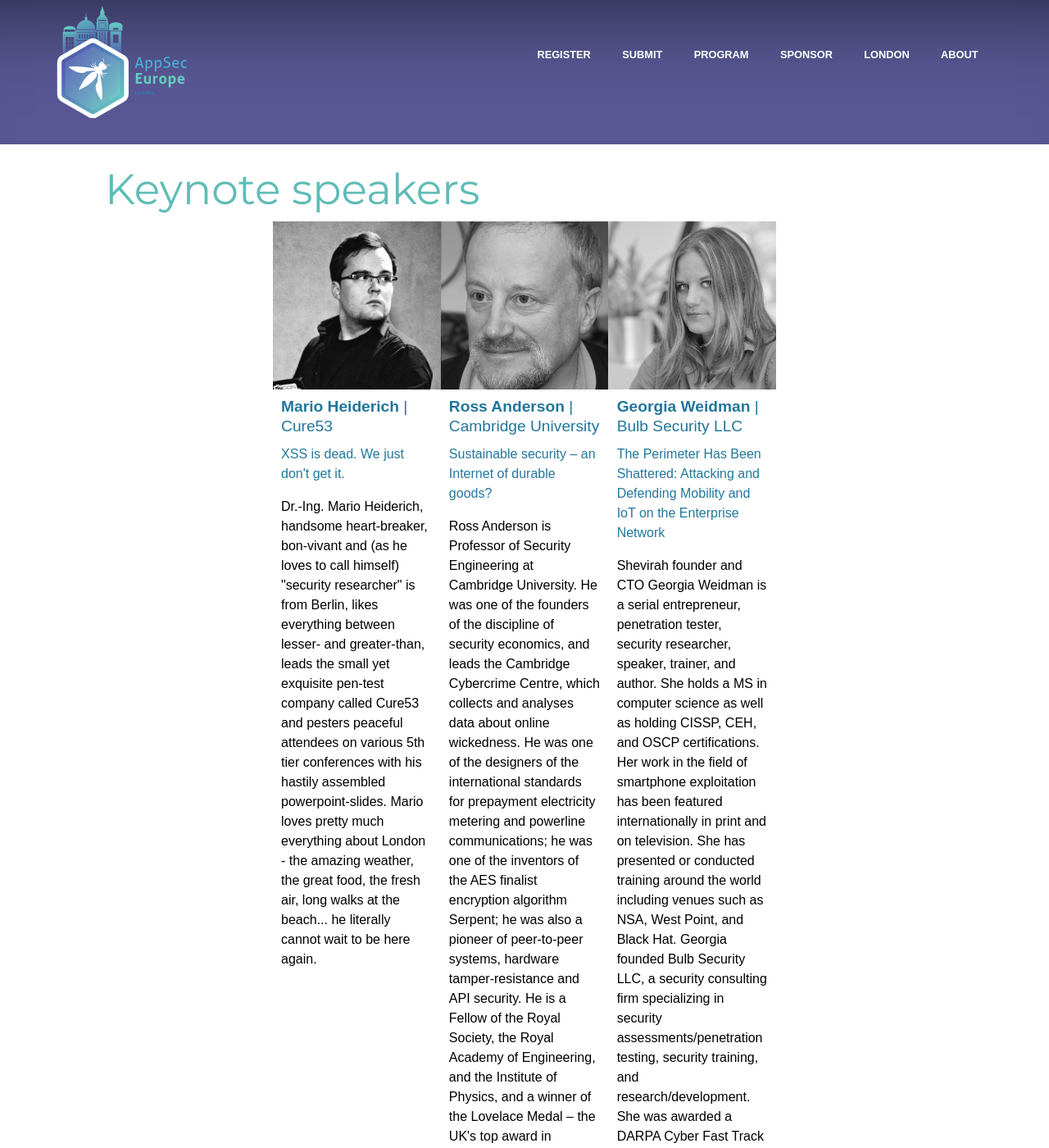
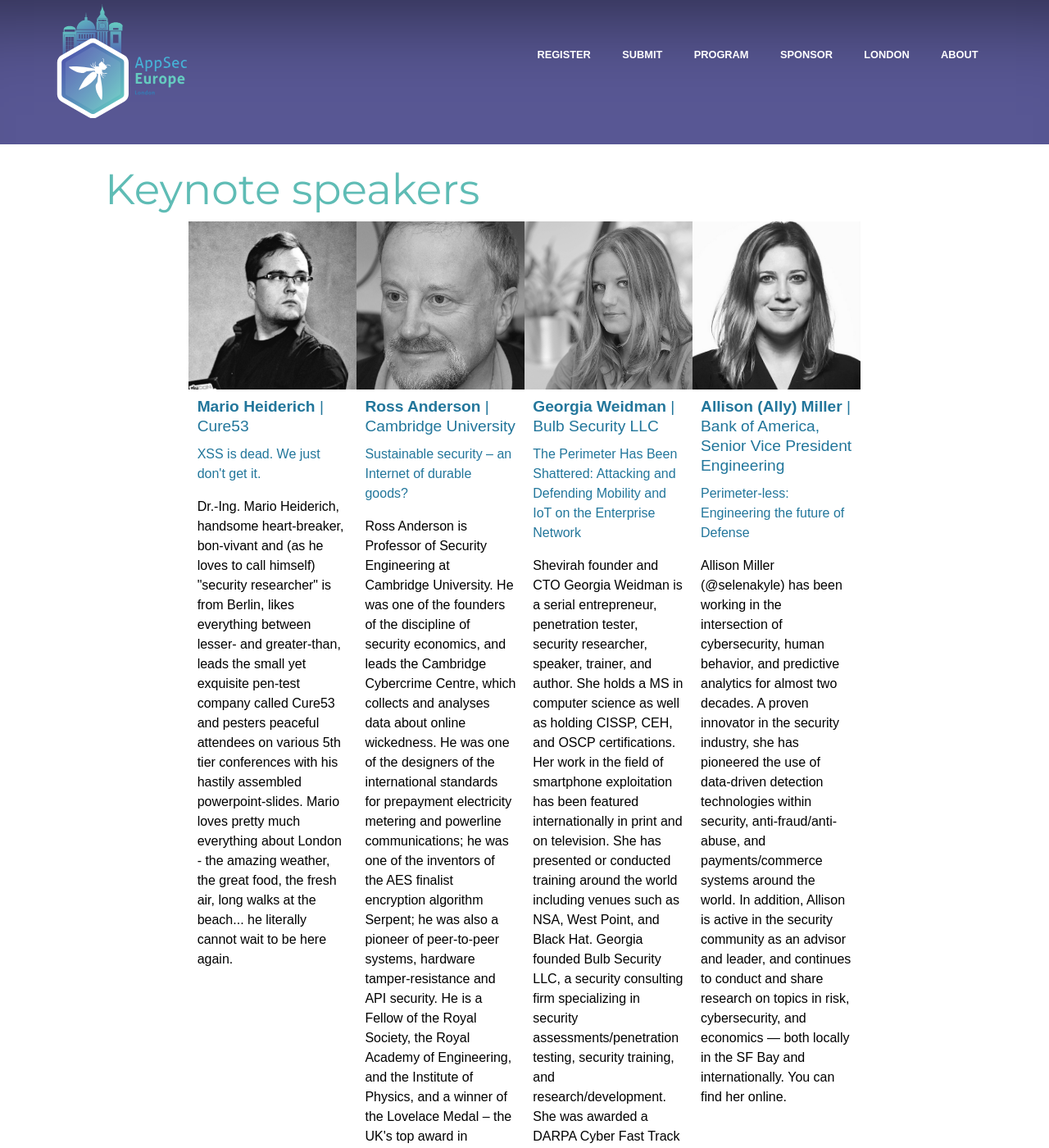
Before and after one commit to OWASP/AppSecEurope2018, a Jekyll site: the page built from program/keynotes.md, in a window 1280 px wide and 1400 px high. Shown: the whole window at 82% size. Built offline with Jekyll 4.4.1, drawn with Linux system fonts in a browser that asks for light colours; some web fonts are replaced.

Commit message:
Adding Ally Miller keynote + fixing team

```diff
--- a/_data/keynotespeakers.yml
+++ b/_data/keynotespeakers.yml
@@ -24,3 +24,13 @@
     background-position: left center;
   description: |
     Shevirah founder and CTO Georgia Weidman is a serial entrepreneur, penetration tester, security researcher, speaker, trainer, and author. She holds a MS in computer science as well as holding CISSP, CEH, and OSCP certifications. Her work in the field of smartphone exploitation has been featured internationally in print and on television. She has presented or conducted training around the world including venues such as NSA, West Point, and Black Hat. Georgia founded Bulb Security LLC, a security consulting firm specializing in security assessments/penetration testing, security training, and research/development. She was awarded a DARPA Cyber Fast Track grant to continue her work in mobile device security culminating in the release of the open source project the Smartphone Pentest Framework (SPF). She founded Shevirah Inc. to create product solutions for assessing and managing the risk of mobile devices in the enterprise and testing the effectiveness of enterprise mobility management solutions and is a graduate of the Mach37 cybersecurity accelerator. She is the author of Penetration Testing: A Hands-On Introduction to Hacking from No Starch Press. She was the recipient of the 2015 Women’s Society of CyberJutsu Pentest Ninja award. She is on the board of advisors of the angel backed security training startup Cybrary and is a member of the CyberWatch Center's National Visiting Committee. She served as a judge for the FTC Home Inspector IoT security challenge.
+- image      : 2017_AllyMiller.jpg
+  name       : Allison (Ally) Miller
+  company    : Bank of America, Senior Vice President Engineering
+  title      : |
+    Perimeter-less: Engineering the future of Defense
+  uri        : /program/keynote-miller
+  style      : |
+    background-position: left center;
+  description: |
+    Allison Miller (@selenakyle) has been working in the intersection of cybersecurity, human behavior, and predictive analytics for almost two decades. A proven innovator in the security industry, she has pioneered the use of data-driven detection technologies within security, anti-fraud/anti-abuse, and payments/commerce systems around the world. In addition, Allison is active in the security community as an advisor and leader, and continues to conduct and share research on topics in risk, cybersecurity, and economics — both locally in the SF Bay and internationally. You can find her online.
--- a/_data/team.yml
+++ b/_data/team.yml
@@ -92,9 +92,9 @@
   - name: Laura Grau
     role: Event Manager
     image: Laura-Grau-150x150.png
-  - name: Claudia Aviles-Casanovas
-    role: Project Coordinator
-    image:
+  - name: Matt Tesauro
+    role: Director of Community and Operations
+    image: MattT.jpg
   - name: Dawn Aitken
     role: Program Assistant
     image: Dawn_picture_2.jpg
--- /dev/null
+++ b/program/keynote-miller.md
@@ -0,0 +1,16 @@
+---
+title: |
+  Keynote: Allison (Ally) Miller - Perimeter-less: Engineering the future of Defense
+---
+# Keynote: Perimeter-less: Engineering the future of Defense
+
+In this talk, Allison Miller will discuss how today’s defenders are adapting to the new normal of our ever evolving ecosystem -- expanding exposure surfaces, complexity in every corner, continuous change, not to mention bigger big data and badder bad actors -- by focusing on designing and architecting more defensible systems. The modern defender can no longer depend on simple "castle and moat" style tactics, but must craft protections for platforms, applications, and services that operate in real-time at internet scale -- while at the same time protecting millions of customers, transactions, endpoints, and actions on any given day. We'll talk about the models and design approaches that we can add into our arsenals, and the technologies we'll need to launch the practice of defense beyond the perimeter.
+
+{% assign keynote = site.data.keynotespeakers[3] %}
+<aside class="keynote">
+	<div class="image" style="background-image: url(/assets/images/keynotes/{{keynote.image}});{{keynote.style}}; background-position: center top;"></div>
+	<div>
+		<h3>{{keynote.name}} | {{keynote.company}}</h3>
+		{{keynote.description}}
+	</div>
+</aside>
```
Also changed, not shown: assets/images/keynotes/2017_AllyMiller.jpg (added), assets/images/team/MattT.jpg (added), assets/images/team/erlend.jpg (added).
